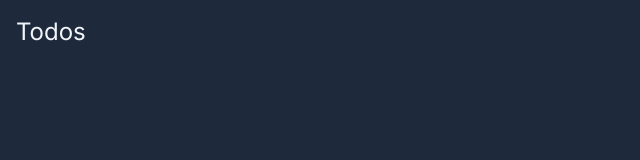
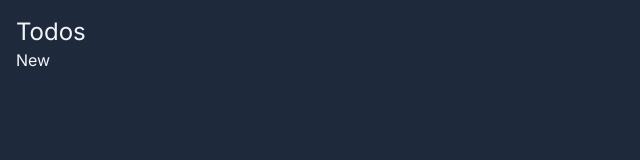
Before and after one commit to Parkerjn90/LearnNext, a Next.js app: page / in a window 1280 px wide. Shown: the top 160 px of the page, without its empty margins (0-640 px from the left). Built offline with nearby package versions, Linux system fonts and the light colour scheme.

Commit message:
add link to route to 'new' folder

```diff
--- a/src/app/page.tsx
+++ b/src/app/page.tsx
@@ -1,8 +1,11 @@
+import Link from "next/link";
+
 export default function Home() {
   return (
     <>
     <header>
       <h1 className="text-2xl">Todos</h1>
+      <Link href="/new">New</Link>
     </header>
     <ul></ul>
     </>
```
